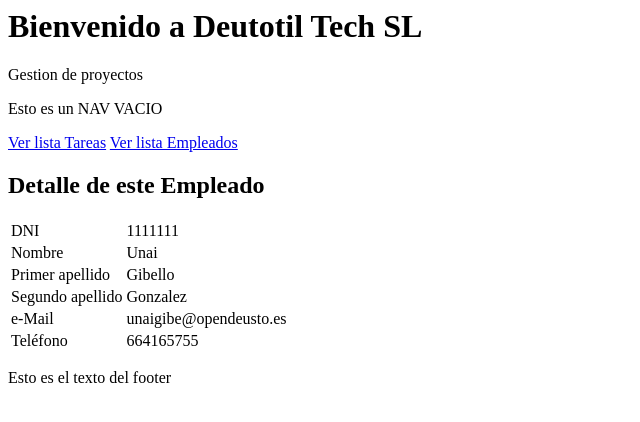
After one commit to Unaigibe/IW-EQUIPO4-E2, a Django app: page /index/lista_empleados/1/ in a window 1280 px wide. The commit adds this page. Shown: the top 422 px of the page, without its empty margins (0-640 px from the left). Run offline with Django 3.2, Linux system fonts and the light colour scheme; data comes from the database, SQL or seed files in the repository; both versions use the stored data as it was after the commit.

Commit message:
Listar tareas, tarea detalle y nueva tarea OK Listar empleados, empleado detalle y nuevo empleado OK

```diff
--- a/deustotilTechSL/proyectoIW/appDeustotilTECHSL/models.py
+++ b/deustotilTechSL/proyectoIW/appDeustotilTECHSL/models.py
@@ -33,8 +33,8 @@ class Tarea(models.Model):
     fecha_inicio = models.DateField()
     fecha_fin = models.DateField()
     responsable = models.ForeignKey(Empleado, on_delete=models.CASCADE)
-    prioridad = models.OneToOneField(Prioridad, on_delete=models.CASCADE)
-    estadoTarea = models.OneToOneField(EstadoTarea, on_delete=models.CASCADE)
+    prioridad = models.ForeignKey(Prioridad, on_delete=models.CASCADE)
+    estadoTarea = models.ForeignKey(EstadoTarea, on_delete=models.CASCADE)
     nota_adicional = models.TextField(max_length=750)
 
     def __str__(self):
@@ -59,7 +59,7 @@ class Proyecto(models.Model):
     fecha_inicio = models.DateField()
     fecha_fin = models.DateField()
     presupuesto = models.FloatField()
-    cliente = models.OneToOneField(Cliente, on_delete=models.CASCADE)
+    cliente = models.ForeignKey(Cliente, on_delete=models.CASCADE)
     tareas_a_realizar = models.ManyToManyField(Tarea)
     empleados = models.ManyToManyField(Empleado)
 
--- /dev/null
+++ b/deustotilTechSL/proyectoIW/appDeustotilTECHSL/templates/empleado.html
@@ -0,0 +1,31 @@
+{% extends "index.html" %}
+
+{% block contenido %}
+
+<table>
+    <tr>
+        <td>DNI</td>
+        <td>{{ empleado.dni }}</td>
+    </tr>
+    <tr>
+        <td>Nombre</td>
+        <td>{{ empleado.nombre }}</td>
+    </tr>
+    <tr>
+        <td>Primer apellido </td>
+        <td>{{ empleado.apellido1}}</td>
+    </tr>
+    <tr>
+        <td>Segundo apellido</td>
+        <td>{{ empleado.apellido2 }}</td>
+    </tr>
+    <tr>
+        <td>e-Mail</td>
+        <td>{{ empleado.email }}</td>
+    </tr>
+    <tr>
+        <td>Teléfono</td>
+        <td>{{ empleado.telefono }}</td>
+    </tr>
+</table>
+{% endblock %}
--- a/deustotilTechSL/proyectoIW/appDeustotilTECHSL/templates/index.html
+++ b/deustotilTechSL/proyectoIW/appDeustotilTECHSL/templates/index.html
@@ -1,5 +1,4 @@
 {% load static %}
-<!DOCTYPE html>
 <html lang="es">
 <head>
     <meta charset="UTF-8">
@@ -11,6 +10,8 @@
         <p>Gestion de proyectos</p>
         <nav>
         <p>Esto es un NAV VACIO</p>
+        <a href="{% url 'lista_tareas' %}">Ver lista Tareas</a>
+        <a href="{% url 'lista_empleados' %}">Ver lista Empleados</a>
         </nav>
     </header>
     <main>
--- a/deustotilTechSL/proyectoIW/appDeustotilTECHSL/urls.py
+++ b/deustotilTechSL/proyectoIW/appDeustotilTECHSL/urls.py
@@ -6,14 +6,19 @@ urlpatterns = [
     path('lista_proyectos/', views.ProyectoListView.as_view(), name='lista_proyectos'),
     #path('lista_proyectos/<int:pk>/', views.ProyectoDetailView.as_view(), name='proyecto'),
     #path('lista_proyectos/crear/', views.ProyectoNewView.as_view(), name='nuevo_proyecto'),
+    #path('lista_proyectos/editar/', views.ProyectoEditView.as_view(), name='editar_proyecto'),
     #path('lista_proyectos/borrar', views.ProyectoDeleteView.as_view(), name='borrar_proyecto'),
-    #path('lista_proyectos/editar/', views.ProyectoEditView.as_view(), name='editar_proyecto'),
 
     path('lista_tareas/', views.TareaListView.as_view(), name='lista_tareas'),
     path('lista_tareas/<int:pk>/', views.TareaDetailView.as_view(), name='tarea'),
-    #path('lista_tareas/crear/', views.TareaNewView.as_view(), name='nueva_tarea'),
-    #path('lista_tareas/borrar', views.TareaDeleteView.as_view(), name='borrar_tarea'),
-    #path('lista_tareas/editar/', views.TareaEditView.as_view(), name='editar_tarea'),
+    path('lista_tareas/crear/', views.NuevaTarea.as_view(), name='nueva_tarea'),
+   #path('lista_tareas/editar/', views.ModificarTarea.as_view(), name='editar_tarea'),
+   #path('lista_tareas/<int:pk>', views.deleteTarea().as_view(), name='borrar_tarea'),
+
+    path('lista_empleados/', views.EmpleadoListView.as_view(), name='lista_empleados'),
+    path('lista_empleados/<int:pk>/', views.EmpleadoDetailView.as_view(), name='empleado'),
+    path('lista_empleados/crear', views.NuevoEmpleado.as_view(), name='nuevo_empleado'),
+
 
 
 ]
--- a/deustotilTechSL/proyectoIW/appDeustotilTECHSL/views.py
+++ b/deustotilTechSL/proyectoIW/appDeustotilTECHSL/views.py
@@ -2,8 +2,8 @@ from django.http import HttpResponse
 from django.shortcuts import render, redirect
 from django.views import View
 from django.views.generic import ListView, DetailView
-from .models import Proyecto, Tarea
-from .forms import ProyectoForm, TareaForm
+from .models import Proyecto, Tarea, Empleado
+from .forms import ProyectoForm, TareaForm, EmpleadoForm
 
 
 class ProyectoListView(ListView):
@@ -33,6 +33,7 @@ class TareaListView(ListView):
         return context
 
 
+
 class TareaDetailView(DetailView):
     model = Tarea
     template_name = 'tarea.html'
@@ -41,3 +42,57 @@ class TareaDetailView(DetailView):
         context = super(TareaDetailView, self).get_context_data(**kwargs)
         context['titulo_pagina'] = 'Detalle de esta Tarea'
         return context
+
+
+class NuevaTarea(View):
+    def get(self, request, *args, **kwargs):
+        form = TareaForm()
+        context = {
+            'form': form,
+            'titulo_pagina': 'Crear una tarea'
+        }
+        return render(request, 'nueva_tarea.html', context)
+
+    def post(self, request, *args, **kwargs):
+        form = TareaForm(request.POST)
+        if form.is_valid():
+            form.save()
+            return redirect('lista_tareas')
+        return render(request, 'nueva_tarea.html', {'form': form})
+
+
+class EmpleadoListView(ListView):
+    model = Empleado
+    queryset = Empleado.objects.order_by('nombre')
+    template_name = "lista_empleados.html"
+
+    def get_context_data(self, **kwargs):
+        context = super(EmpleadoListView, self).get_context_data(**kwargs)
+        context['titulo_pagina'] = 'Listado de Empleados'
+        return context
+
+
+class NuevoEmpleado(View):
+    def get(self, request, *args, **kwargs):
+        form = EmpleadoForm()
+        context = {
+            'form': form,
+            'titulo_pagina': 'Crear un empleado'
+        }
+        return render(request, 'nuevo_empleado.html', context)
+
+    def post(self, request, *args, **kwargs):
+        form = EmpleadoForm(request.POST)
+        if form.is_valid():
+            form.save()
+            return redirect('lista_empleados')
+        return render(request, 'nuevo_empleado.html', {'form': form})
+
+class EmpleadoDetailView(DetailView):
+    model = Empleado
+    template_name = 'empleado.html'
+
+    def get_context_data(self, **kwargs):
+        context = super(EmpleadoDetailView, self).get_context_data(**kwargs)
+        context['titulo_pagina'] = 'Detalle de este Empleado'
+        return context
```
Also changed, not shown: deustotilTechSL/proyectoIW/appDeustotilTECHSL/forms.py (+7 -1 lines), deustotilTechSL/proyectoIW/appDeustotilTECHSL/templates/editar_tarea.html (added, +11 -0 lines), deustotilTechSL/proyectoIW/appDeustotilTECHSL/templates/lista_empleados.html (added, +28 -0 lines), deustotilTechSL/proyectoIW/appDeustotilTECHSL/templates/lista_tareas.html (+9 -2 lines), deustotilTechSL/proyectoIW/appDeustotilTECHSL/templates/nueva_tarea.html (added, +12 -0 lines), deustotilTechSL/proyectoIW/appDeustotilTECHSL/templates/nuevo_empleado.html (added, +12 -0 lines), deustotilTechSL/proyectoIW/appDeustotilTECHSL/migrations/0002_auto_20200411_1541.py (added), deustotilTechSL/proyectoIW/db.sqlite3.
